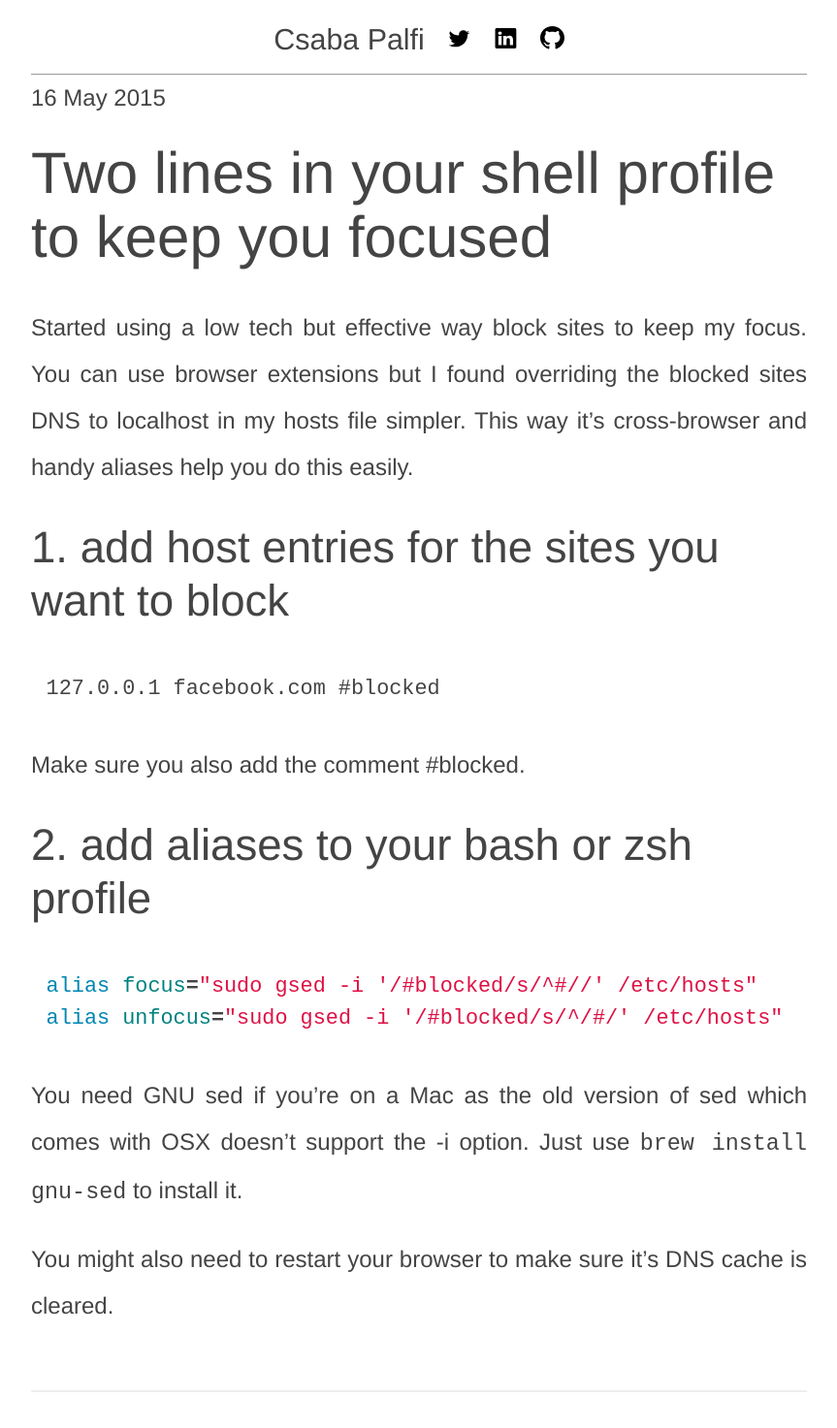
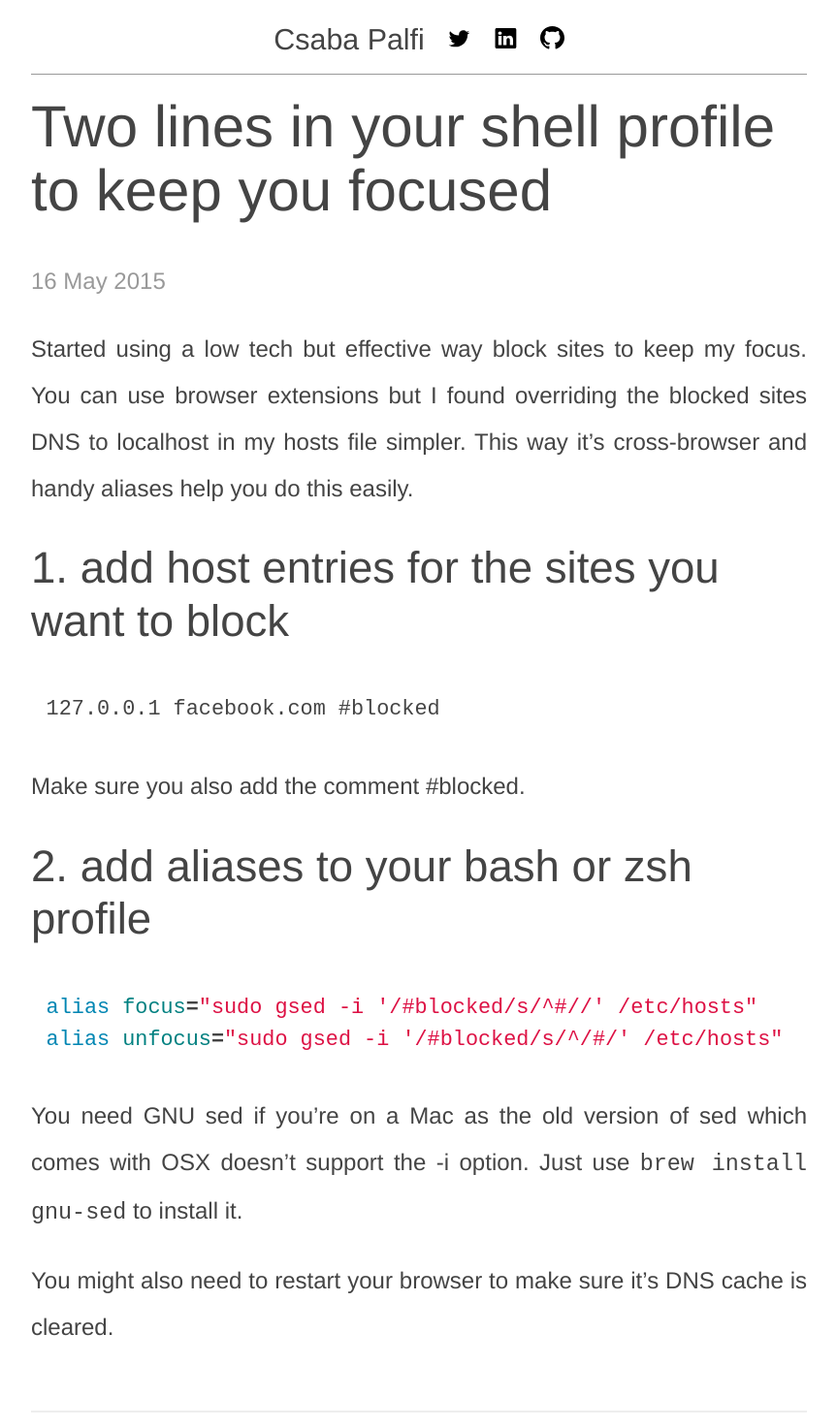
Before and after one commit to dublado/csabapalfi.github.io, a Jekyll site: the page built from _posts/2015-05-16-focus.md, in a window 1280 px wide. Shown: the whole page at 97% size, without its empty margins (208-1071 px from the left). Built offline with Jekyll 4.4.1, drawn with Linux system fonts in a browser that asks for light colours; Markdown is read by kramdown in place of the engine named in the settings; before the commit the page ends 1452 px from its top, so only the background shows below that.

Commit message:
style post stamp
Signed-off-by: Csaba Palfi <csaba@palfi.me>

```diff
--- a/_layouts/post.html
+++ b/_layouts/post.html
@@ -3,7 +3,7 @@ layout: default
 ---
 
 <article>
+	<h1 class="post-title">{{ page.title }}</h1>
 	<div class="post-stamp">{{ page.date | date_to_long_string }}</div>
-	<h1 class="post-title">{{ page.title }}</h1>
 	{{ content }}
 </article>
--- a/assets/styles/main.scss
+++ b/assets/styles/main.scss
@@ -170,7 +170,7 @@ header h6 {
 	margin-top:0.5em;
 }
 /* Posts */
-article span.post-stamp {
+.post-stamp {
 	color:#999;
 }
 h1.post-title {
@@ -212,9 +212,6 @@ h3.post-title {
 		padding: 2em 2em 1em 2em;
 		width: auto;
 	}
-	footer {
-		padding: 0 2.5em 2em 2.5em;
-	}
 }
 /* Tiny Screens */
 @media only screen and (max-width: 320px) {
@@ -230,11 +227,11 @@ h3.post-title {
 	#content {
 		padding: 1.2em 1.2em 0.6em 1.2em;
 	}
-	footer {
-		padding: 0 1.5em 1.2em 1.5em;
-	}
 	ul, ol {
 		margin-left: 2em;
+	}
+	.post-stamp {
+		display: none;
 	}
 }
 
```
